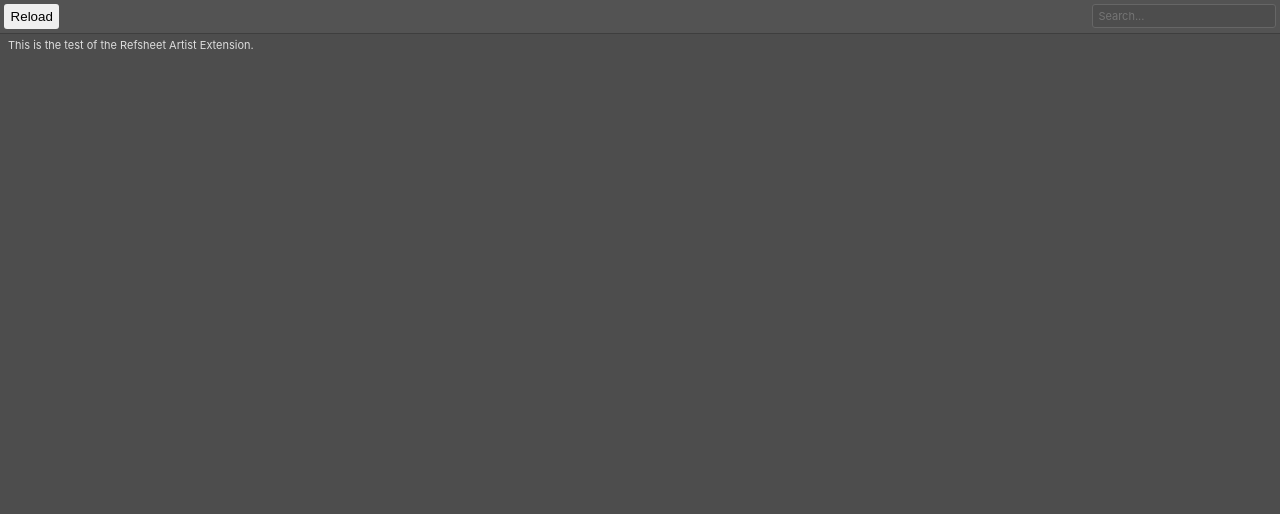
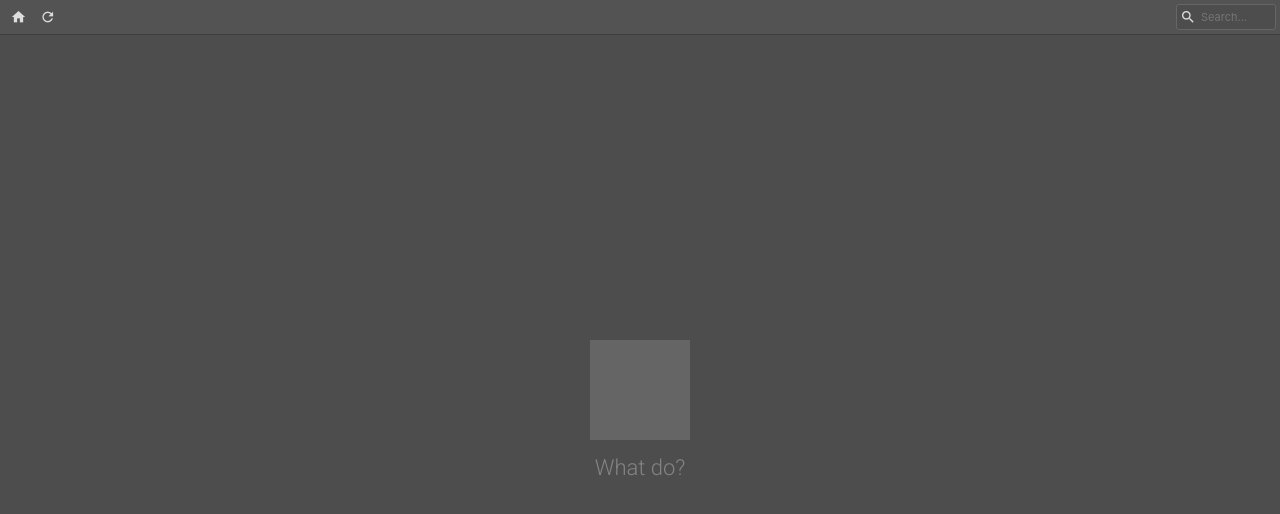
Before and after one commit to Refsheet/refsheet-extension, a React (Create React App) app: page / in a window 1280 px wide. Shown: the top 514 px of the page. Built offline with nearby package versions, Linux system fonts and the light colour scheme; grey boxes are pictures that could not be loaded.

Commit message:
Comfortable "what do" message.

```diff
--- a/package.json
+++ b/package.json
@@ -3,6 +3,7 @@
   "version": "0.1.0",
   "private": true,
   "dependencies": {
+    "classnames": "^2.2.6",
     "node-sass": "^4.10.0",
     "react": "^16.6.3",
     "react-dom": "^16.6.3",
--- a/public/index.html
+++ b/public/index.html
@@ -5,6 +5,8 @@
     <link rel="shortcut icon" href="%PUBLIC_URL%/favicon.ico">
     <meta name="viewport" content="width=device-width, initial-scale=1, shrink-to-fit=no">
     <meta name="theme-color" content="#000000">
+    <link href="https://fonts.googleapis.com/icon?family=Material+Icons"
+          rel="stylesheet">
     <!--
       manifest.json provides metadata used when your web app is added to the
       homescreen on Android. See https://developers.google.com/web/fundamentals/web-app-manifest/
--- a/src/components/App.js
+++ b/src/components/App.js
@@ -1,20 +1,24 @@
 import React, { Component } from 'react';
+import Toolbar from "./Toolbar";
+import Content from "./content";
 
 class App extends Component {
   render() {
     return (
       <div className="App">
-        <div className='toolbar'>
-          <button onClick={e => window.location.reload()}>Reload</button>
+        <Toolbar />
 
-          <div className='right'>
-            <input type='search' placeholder='Search...' />
-          </div>
-        </div>
+        <Content relax>
+          <img
+            src="https://assets.refsheet.net/assets/logos/RefsheetLogo_White_200.png"
+            className="logo"
+            alt="Refsheet.net"
+            width={100}
+            height={100}
+          />
 
-        <div className='content'>
-          <p>This is the test of the Refsheet Artist Extension.</p>
-        </div>
+          <h1>What do?</h1>
+        </Content>
       </div>
     );
   }
--- /dev/null
+++ b/src/components/Toolbar/Button.js
@@ -0,0 +1,11 @@
+import React from 'react'
+
+const Button = ({onClick, children, title, style}) => {
+  return(
+    <button onClick={onClick} title={title} style={style}>
+      <i className='material-icons'>{children}</i>
+    </button>
+  )
+};
+
+export default Button
--- /dev/null
+++ b/src/components/Toolbar/index.js
@@ -0,0 +1,22 @@
+import React from 'react'
+import Button from "./Button";
+
+const Toolbar = ({}) => {
+  return(
+    <div className='toolbar'>
+      <Button onClick={e => window.location.reload()}>home</Button>
+      <Button onClick={e => window.location.reload()}>refresh</Button>
+
+      <div className='right'>
+        <div className='input-container with-icon'>
+          <input id='search' type='search' placeholder='Search...' />
+          <label htmlFor='search'>
+            <i className='material-icons'>search</i>
+          </label>
+        </div>
+      </div>
+    </div>
+  )
+};
+
+export default Toolbar;
--- /dev/null
+++ b/src/components/content/index.js
@@ -0,0 +1,12 @@
+import React from 'react'
+import c from 'classnames'
+
+const Content = ({children, relax}) => {
+  return (
+    <div className={c('content', {relax})}>
+      {children}
+    </div>
+  )
+};
+
+export default Content
--- a/src/stylesheets/_variables.sass
+++ b/src/stylesheets/_variables.sass
@@ -13,4 +13,12 @@ $ps-link-color: #eeeeee
 
 // Other Colors
 
-$accent-color: #2baaad
+$accent-color: #26a69a
+
+// Refsheet Imports
+
+$brand-lighter: #80cbc4
+$brand-light: #4db6ac
+$brand-primary: #26a69a
+$brand-dark: #009688
+$brand-darker: #00897b
--- a/src/stylesheets/content.sass
+++ b/src/stylesheets/content.sass
@@ -1,6 +1,21 @@
 .content
   padding: 0.25rem 0.5rem
+  flex-grow: 1
 
   p
     margin: 0
     margin-bottom: 0.25rem
+
+  &.relax
+    display: flex
+    flex-direction: column
+    align-items: center
+    justify-content: center
+
+    .logo
+      width: 100px
+      height: 100px
+      opacity: 0.3
+
+    h1
+      opacity: 0.3
--- a/src/stylesheets/index.sass
+++ b/src/stylesheets/index.sass
@@ -1,4 +1,11 @@
+@import url('https://fonts.googleapis.com/css?family=Roboto:300,400,700');
+
 @import 'variables'
+
+@import "toolbar"
+@import "content"
+@import "input"
+@import "typography"
 
 *
   box-sizing: border-box
@@ -6,7 +13,7 @@
 body
   margin: 0
   padding: 0
-  font-family: -apple-system, BlinkMacSystemFont, "Segoe UI", "Roboto", "Oxygen", "Ubuntu", "Cantarell", "Fira Sans", "Droid Sans", "Helvetica Neue", sans-serif
+  font-family: -apple-system, BlinkMacSystemFont, "Roboto", "Ubuntu", "Droid Sans", "Helvetica Neue", sans-serif
   -webkit-font-smoothing: antialiased
   -moz-osx-font-smoothing: grayscale
   background-color: $ps-background-color
@@ -15,15 +22,7 @@ body
   html, &
     font-size: 11px
 
-code
- font-family: source-code-pro, Menlo, Monaco, Consolas, "Courier New", monospace
-
-a
-  color: $ps-link-color
-  text-decoration: none
-
-input, select, textarea
-  font: inherit
-
-@import "toolbar"
-@import "content"
+.App
+  min-height: 100vh
+  display: flex
+  flex-direction: column
--- /dev/null
+++ b/src/stylesheets/input.sass
@@ -0,0 +1,19 @@
+input, select, textarea, button
+  font: inherit
+  background-color: transparent
+  border: none
+  color: inherit
+  box-shadow: none !important
+  outline-color: transparent
+
+  &:focus
+    box-shadow: none
+    outline-color: $accent-color
+    border-color: $accent-color
+
+  i.material-icons
+    font-size: 1rem
+    line-height: 1rem
+    height: 1rem
+    vertical-align: middle
+    display: block
--- a/src/stylesheets/toolbar.sass
+++ b/src/stylesheets/toolbar.sass
@@ -2,6 +2,10 @@
   background-color: $ps-toolbar-color
   padding: 0.25rem 0.25rem
   border-bottom: 1px solid $ps-border-color
+  line-height: 1rem
+  position: relative
+  flex-shrink: 0
+  flex-grow: 0
 
   a, input, select, button
     display: inline-block
@@ -10,7 +14,6 @@
     border-radius: 3px
     transition: all 0.1s ease
     cursor: pointer
-    margin-right: 0.25rem
 
     &:hover, &:focus, &:active
       border-color: $ps-border-light
@@ -19,16 +22,41 @@
   input
     background-color: $ps-background-color
     border-color: $ps-border-light
-    color: inherit
 
-    &:focus
-      box-shadow: none
-      outline-color: $accent-color
-      border-color: $accent-color
+  .input-container
+    position: relative
+    vertical-align: middle
+
+    &.with-icon
+      input
+        padding-left: 1.5rem
+        width: 100px
+
+        &:focus
+          width: 150px
+
+          & + label
+            color: $accent-color
+
+    label
+      position: absolute
+      left: 0
+      top: 1px
+      bottom: 0
+      display: block
+      padding: 0.25rem
+
+      i.material-icons
+        font-size: 1rem
+        height: auto
+        line-height: inherit
+        display: block
+        vertical-align: middle
 
   .right
-    float: right
-
-    a, input, select, button
-      margin-right: 0
-      margin-left: 0.25rem
+    position: absolute
+    right: 0.25rem
+    top: 0.25rem
+    bottom: 0.25rem
+    background-color: inherit
+    padding-left: 0.25rem
--- /dev/null
+++ b/src/stylesheets/typography.sass
@@ -0,0 +1,11 @@
+code
+  font-family: source-code-pro, Menlo, Monaco, Consolas, "Courier New", monospace
+
+a
+  color: $ps-link-color
+  text-decoration: none
+
+h1, h2, h3
+  font-family: Roboto, sans-serif
+  font-weight: 300
+  color: white
```
